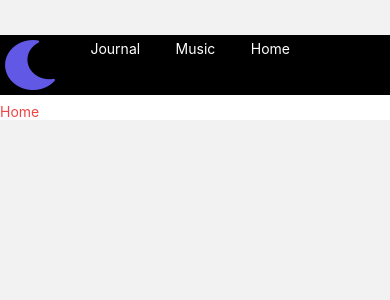
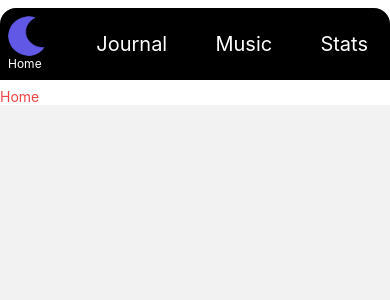
Before and after one commit to Mikolaj-Brzoskowski/Drimiral, a React Native app in the folder Frontend/: screen / in a window 390 px wide. Shown: the top 300 px of the page. Built offline with nearby package versions, Linux system fonts and the light colour scheme.

Commit message:
added navigation functionality to navbar

```diff
--- a/Frontend/components/navbar.js
+++ b/Frontend/components/navbar.js
@@ -1,33 +1,30 @@
 import React from 'react'
-import { View, StyleSheet, Text, Image } from 'react-native'
+import { View, Text, Image, TouchableWithoutFeedback } from 'react-native'
+import { SafeAreaView } from 'react-native-safe-area-context'
+import { useNavigation, useNavigationContainerRef} from '@react-navigation/native'
 
 const color = '#f06795'
 
-const NavBar = () => {
+export default function NavBar() {
+
+    const navigation = useNavigation()
+
     return(
-        <View style={styles.container}>
-            <Image
-            source={require('../assets/drimiral.png')}
-            style={{width: 50, height: 50}}
-            />
-            <Text className="text-white">Journal</Text>
-            <Text className="text-white">Music</Text>
-            <Text className="text-white">Home</Text>
+      <SafeAreaView className="pt-2 bg-white">
+        <View className="flex flex-row h-15 justify-between p-1.5 items-center bg-black pr-5 border-2 border-white-500 rounded-t-2xl">
+        <TouchableWithoutFeedback onPress={() => navigation.navigate('Home')}>
+            <View>
+              <Image
+              source={require('../assets/drimiral.png')}
+              className=" h-10 w-10 p-4 rounded-full"
+              />
+              <Text className="text-white text-xs">Home</Text>
+            </View>
+          </TouchableWithoutFeedback>
+          <Text id="Journal" className="text-white text-xl" onPress={() => navigation.navigate('Journal')}>Journal</Text>
+          <Text id="Music" className="text-white text-xl" onPress={() => navigation.navigate('Music')}>Music</Text>
+          <Text id="Stats" className="text-white text-xl" onPress={() => navigation.navigate('Stats')}>Stats</Text>
         </View>
+      </SafeAreaView>
     )
 }
-
-const styles = StyleSheet.create({
-    container: {
-      height: 60,
-      flexDirection: "row",
-      justifyContent: "space-between",
-      padding: 5,
-      backgroundColor: "black",
-      alignContent: "flex-start",
-      marginTop: 35,
-      paddingRight: 100
-    },
-  });
-
-export default NavBar;
```
